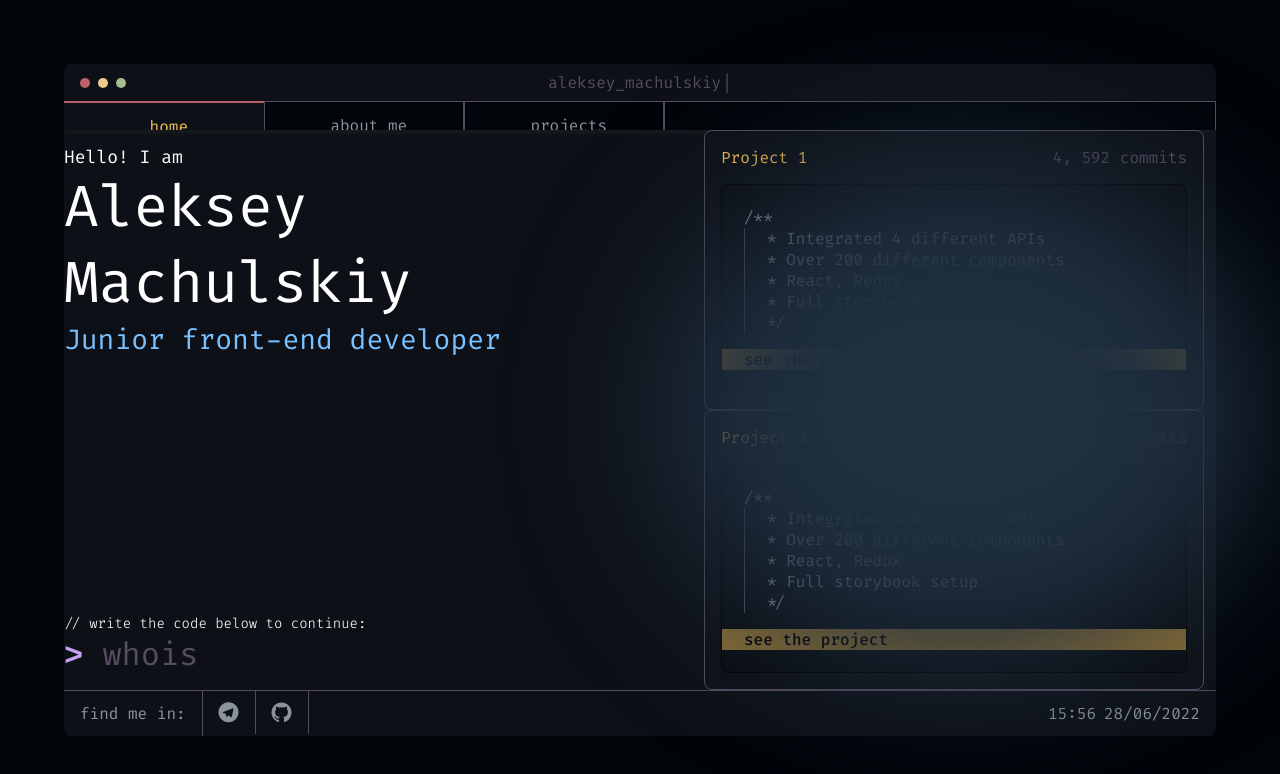
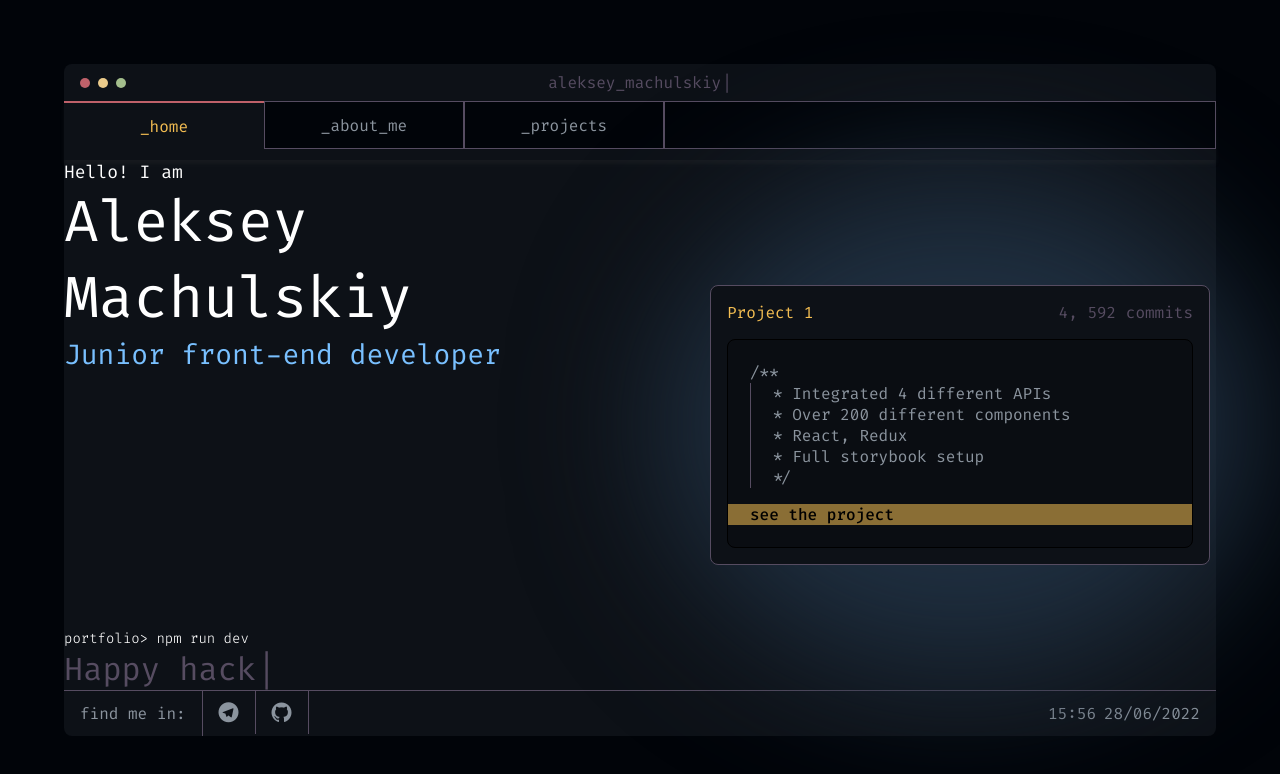
Before and after one commit to AMachulskiy/portfolio, a React app: page / in a window 1280 px wide. Shown: the top 774 px of the page. Built offline with nearby package versions, Linux system fonts and the light colour scheme; the HTML template or start-up script is replaced by a standard one.

Commit message:
Внесены изменения вбазовом варианте

```diff
--- a/src/components/mainContent/mainContent.scss
+++ b/src/components/mainContent/mainContent.scss
@@ -35,12 +35,9 @@
 }
 .about__code-input {
   font-size: 32px;
-    color: $color_text-dark;
+  color: $color_text-dark;
 }
-.about__code-input span {
-  font-weight: 600;
-  color: $color_code-accent;
-}
+
 .main__app {
   grid-area: 1 / 2 / 2 / 3;
   position: relative;
@@ -51,7 +48,7 @@
     width: 600px;
     height: 500px;
     border-radius: 50%;
-    background: #1F2F40;
+    background: #1f2f40;
 
     position: absolute;
     filter: blur(70px);
--- a/src/components/mainContent/mainContent.tsx
+++ b/src/components/mainContent/mainContent.tsx
@@ -1,4 +1,5 @@
 import React from 'react'
+import Typewriter from 'typewriter-effect'
 import ProjectSlider from '../projectSlider/projectSlider'
 
 import './mainContent.scss'
@@ -11,11 +12,13 @@ const MainContent = () => {
         <div className='main__about-title'>Aleksey Machulskiy</div>
         <div className='main__about-status'>Junior front-end developer</div>
         <div className='main__about-code'>
-          <div className='about__code-title'>
-            // write the code below to continue:
-          </div>
+          <div className='about__code-title'>portfolio{'>'} npm run dev</div>
           <div className='about__code-input'>
-            <span>˃</span> whois
+            <Typewriter
+              onInit={(typewriter) => {
+                typewriter.pauseFor(3500).typeString('Happy hacking!').start()
+              }}
+            />
           </div>
         </div>
       </div>
--- a/src/components/projectSlider/projectSlider.scss
+++ b/src/components/projectSlider/projectSlider.scss
@@ -1,6 +1,12 @@
 @import '../../styles/settings.scss';
 
+.slider__wrap {
+  width: 500px;
+  height: 280px;
+  overflow: hidden;
+}
 .slide {
+  position: relative;
   display: inline-block;
   background-color: $color_bg;
   border: 1px solid $color_text-dark;
@@ -20,7 +26,7 @@
     color: $color_text-dark;
   }
   &__content {
-    background-color: #0A0D12;
+    background-color: #0a0d12;
     border: 1px solid black;
     border-radius: 8px;
     padding: 22px 0px;
--- a/src/components/projectSlider/projectSlider.tsx
+++ b/src/components/projectSlider/projectSlider.tsx
@@ -12,7 +12,7 @@ const ProjectSlider: React.FC = () => {
             <div className='slide__desc'>4, 592 commits</div>
           </div>
           <div className='slide__content'>
-            <div className='slide__content-txt'>/**</div>
+            <div className='slide__content-txt'>{'/**'}</div>
             <div className='slide__content-text'>
               <p>* Integrated 4 different APIs</p>
               <p>* Over 200 different components</p>
@@ -29,7 +29,7 @@ const ProjectSlider: React.FC = () => {
             <div className='slide__desc'>4, 592 commits</div>
           </div>
           <div className='slide__content'>
-            <div className='slide__content-txt'>/**</div>
+            <div className='slide__content-txt'>{'/**'}</div>
             <div className='slide__content-text'>
               <p>* Integrated 4 different APIs</p>
               <p>* Over 200 different components</p>
```
Also changed, not shown: 1 other file (tests, documents, lock files or other folders).
